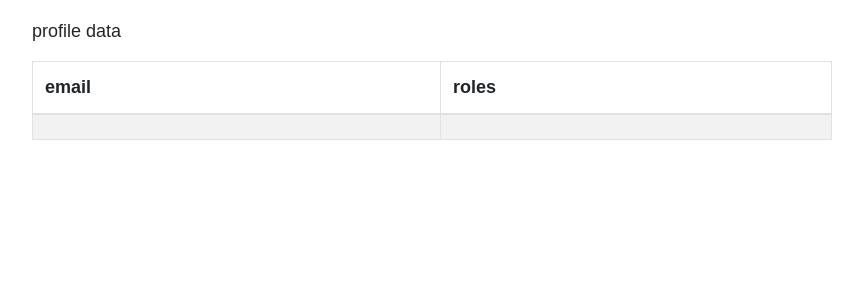
After one commit to HaciKandemir/link-shortener, a Symfony app: template templates/profile/user/index.html.twig in a window 1280 px wide. The commit adds this page. Shown: the top 300 px of the page, without its empty margins (208-1071 px from the left). Run offline with Twig, Linux system fonts and the light colour scheme; the template is opened without the code that fills it, so the values that code supplies are empty; some libraries are stand-ins or nearby versions; some web fonts are replaced.

Commit message:
user sayfası tamamlandı, url izinleri ayarlandı

```diff
--- a/templates/inc/header.html.twig
+++ b/templates/inc/header.html.twig
@@ -26,6 +26,9 @@
             <ul class="navbar-nav ml-auto nav">
                 {% if app.user %}
                     <li class="nav-item">
+                        <a class="nav-link" href="/profile/user"><span class="fa fa-user"></span> Profil</a>
+                    </li>
+                    <li class="nav-item">
                         <a class="nav-link" href="/admin"><span class="fa fa-solar-panel"></span> Panel</a>
                     </li>
                     <li class="nav-item">
--- /dev/null
+++ b/templates/profile/user/index.html.twig
@@ -0,0 +1,32 @@
+{% extends 'base.html.twig' %}
+
+{% block title %}Hello UserController!{% endblock %}
+
+{% block body %}
+<style>
+    .example-wrapper { margin: 1em auto; max-width: 800px; width: 95%; font: 18px/1.5 sans-serif; }
+    .example-wrapper code { background: #F5F5F5; padding: 2px 6px; }
+</style>
+
+<div class="example-wrapper">
+    <p>profile data</p>
+    <table class="table table-bordered table-striped">
+        <thead>
+        <tr>
+            <th scope="col">email</th>
+            <th scope="col">roles</th>
+        </tr>
+        </thead>
+        <tbody>
+            <tr>
+                <td>{{ user.email }}</td>
+                <td>
+                    {%- for rol in user.roles -%}
+                        {{- rol|replace({'ROLE_': ''})|capitalize -}}
+                        {{- not loop.last ? ',' -}}
+                    {%- endfor -%}
+                </td>
+            </tr>
+    </table>
+</div>
+{% endblock %}
```
Also changed, not shown: src/Controller/Profile/UserController.php (added, +21 -0 lines), 1 other file.
